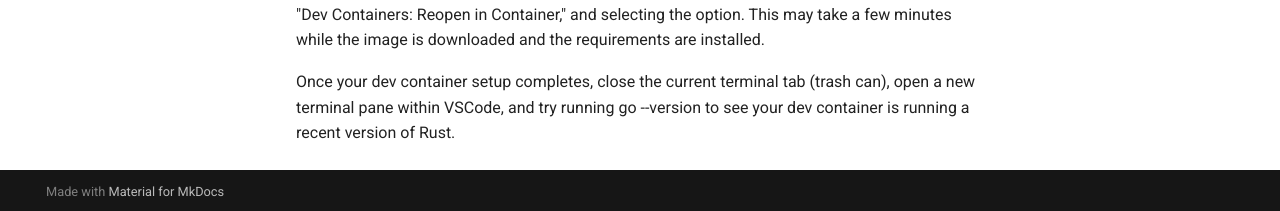
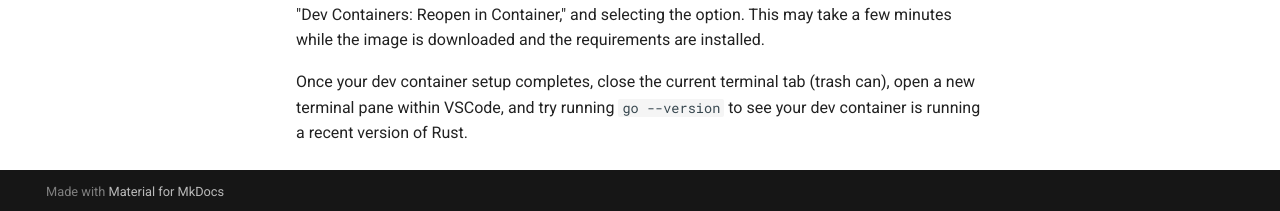
Before and after one commit to mchia157/comp423-course-notes, an MkDocs documentation site: the page built from docs/tutorials/go-setup.md, in a window 1280 px wide and 900 px high, scrolled down 2409 px. Shown: the part 686-897 px from the top of the window. Built offline with MkDocs 1.6.1 and Material for MkDocs 9.7.7, drawn with Linux system fonts in a browser that asks for light colours.

Commit message:
formatted command as code

```diff
--- a/docs/tutorials/go-setup.md
+++ b/docs/tutorials/go-setup.md
@@ -104,4 +104,4 @@ The `devcontainer.json` file defines the configuration for your development envi
 #### Step 2. Reopen the Project in a VSCode Dev Container
 Reopen the project in the container by pressing `Ctrl+Shift+P` (or `Cmd+Shift+P` on Mac), typing "Dev Containers: Reopen in Container," and selecting the option. This may take a few minutes while the image is downloaded and the requirements are installed.
 
-Once your dev container setup completes, close the current terminal tab (trash can), open a new terminal pane within VSCode, and try running go --version to see your dev container is running a recent version of Rust.
+Once your dev container setup completes, close the current terminal tab (trash can), open a new terminal pane within VSCode, and try running `go --version` to see your dev container is running a recent version of Rust.
```
